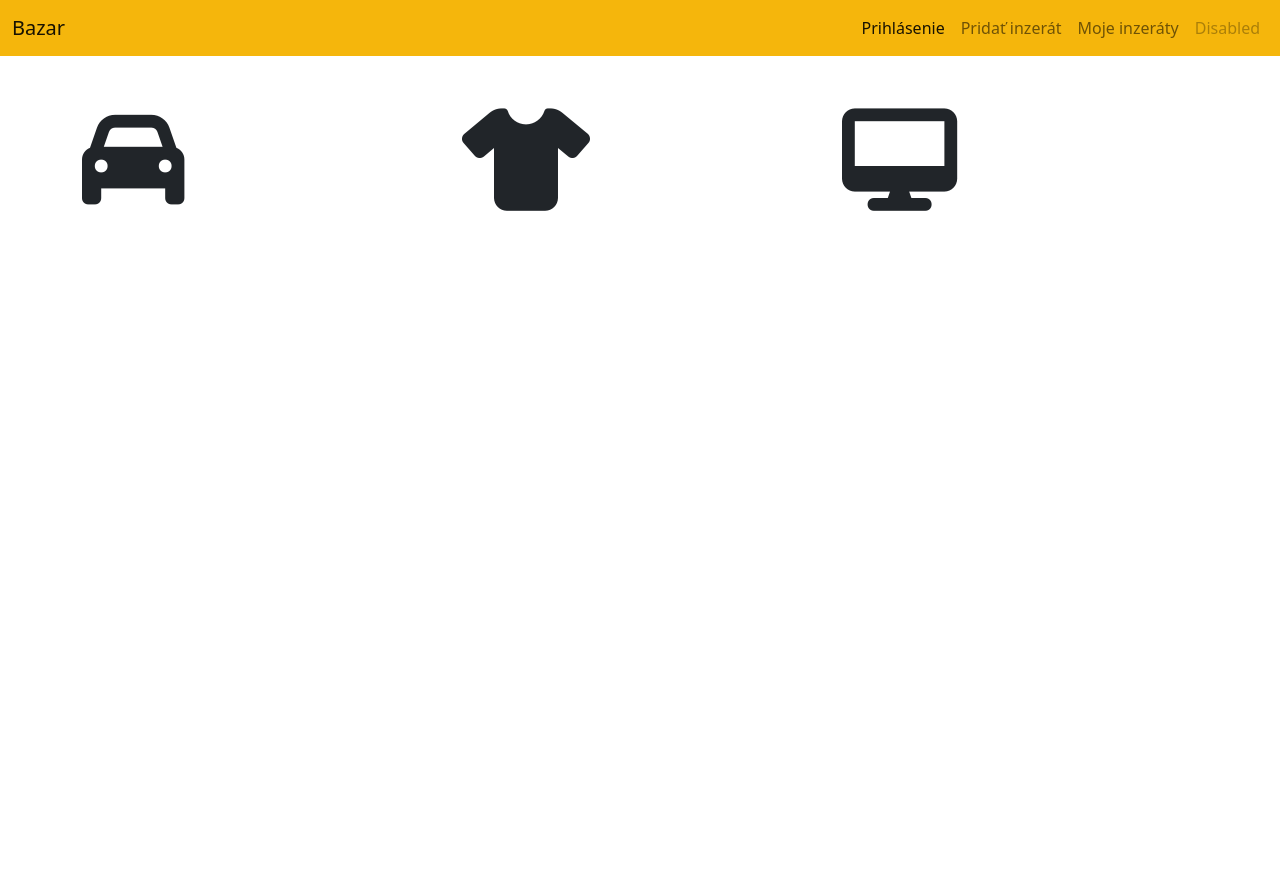
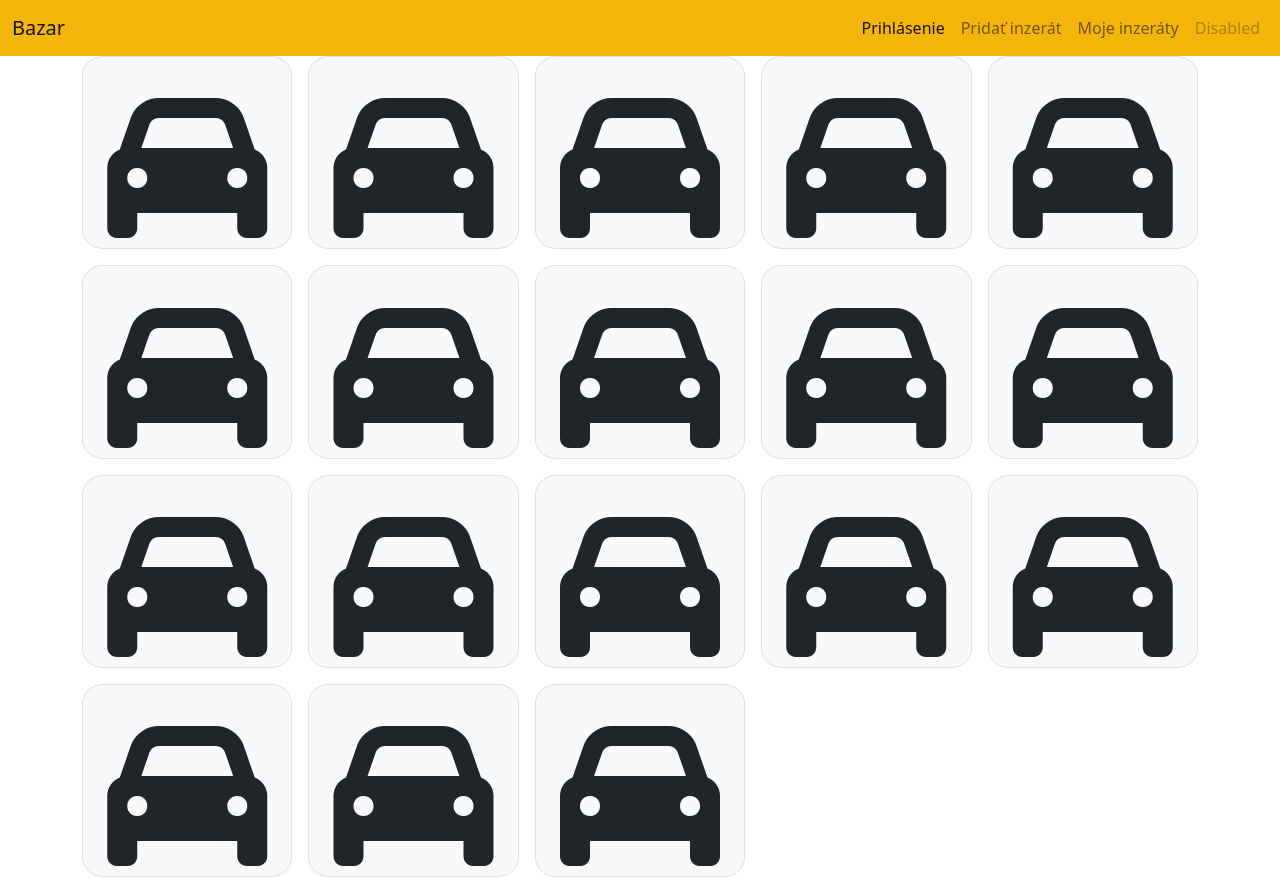
Before and after one commit to RiTo0000/bazar, a PHP site: page / in a window 1280 px wide. Before the commit the page ends 211 px from the top, so only its background shows below. Run offline with PHP 8.4, Linux system fonts and the light colour scheme; some libraries are stand-ins or nearby versions.

Commit message:
ukoncene hlavne menu

```diff
--- a/css/style.css
+++ b/css/style.css
@@ -23,8 +23,15 @@ label {
     transform: translate(-50%, 100%);
 }
 
+/*grid*/
+.item {
+    text-align: center;
+    border-radius: 10%;
+    /*margin: 0 30%;*/
+}
+
 i {
-    font-size: 8vw;
+    font-size: 1000%;
     margin-top: 15%;
 }
 
--- a/index.html
+++ b/index.html
@@ -36,15 +36,61 @@
 </nav>
 
 <div class="container">
-    <div class="row">
+    <div class="row row-cols-2 row-cols-sm-2 row-cols-md-3 row-cols-lg-4 row-cols-xl-5 g-2 g-lg-3">
         <div class="col">
-            <i class="fas fa-car"></i>
+            <div class="item border bg-light"><i class="fas fa-car"></i></div>
         </div>
         <div class="col">
-            <i class="fas fa-tshirt"></i>
+            <div class="item border bg-light"><i class="fas fa-car"></i></div>
         </div>
         <div class="col">
-            <i class="fas fa-desktop"></i>
+            <div class="item border bg-light"><i class="fas fa-car"></i></div>
+        </div>
+        <div class="col">
+            <div class="item border bg-light"><i class="fas fa-car"></i></div>
+        </div>
+        <div class="col">
+            <div class="item border bg-light"><i class="fas fa-car"></i></div>
+        </div>
+        <div class="col">
+            <div class="item border bg-light"><i class="fas fa-car"></i></div>
+        </div>
+
+        <div class="col">
+            <div class="item border bg-light"><i class="fas fa-car"></i></div>
+        </div>
+        <div class="col">
+            <div class="item border bg-light"><i class="fas fa-car"></i></div>
+        </div>
+        <div class="col">
+            <div class="item border bg-light"><i class="fas fa-car"></i></div>
+        </div>
+        <div class="col">
+            <div class="item border bg-light"><i class="fas fa-car"></i></div>
+        </div>
+        <div class="col">
+            <div class="item border bg-light"><i class="fas fa-car"></i></div>
+        </div>
+        <div class="col">
+            <div class="item border bg-light"><i class="fas fa-car"></i></div>
+        </div>
+        <div class="col">
+            <div class="item border bg-light"><i class="fas fa-car"></i></div>
+        </div>
+        <div class="col">
+            <div class="item border bg-light"><i class="fas fa-car"></i></div>
+        </div>
+        <div class="col">
+            <div class="item border bg-light"><i class="fas fa-car"></i></div>
+        </div>
+        <div class="col">
+            <div class="item border bg-light"><i class="fas fa-car"></i></div>
+        </div>
+        <div class="col">
+            <div class="item border bg-light"><i class="fas fa-car"></i></div>
+        </div>
+        <div class="col">
+            <div class="item border bg-light"><i class="fas fa-car"></i></div>
         </div>
     </div>
 </div>
```
